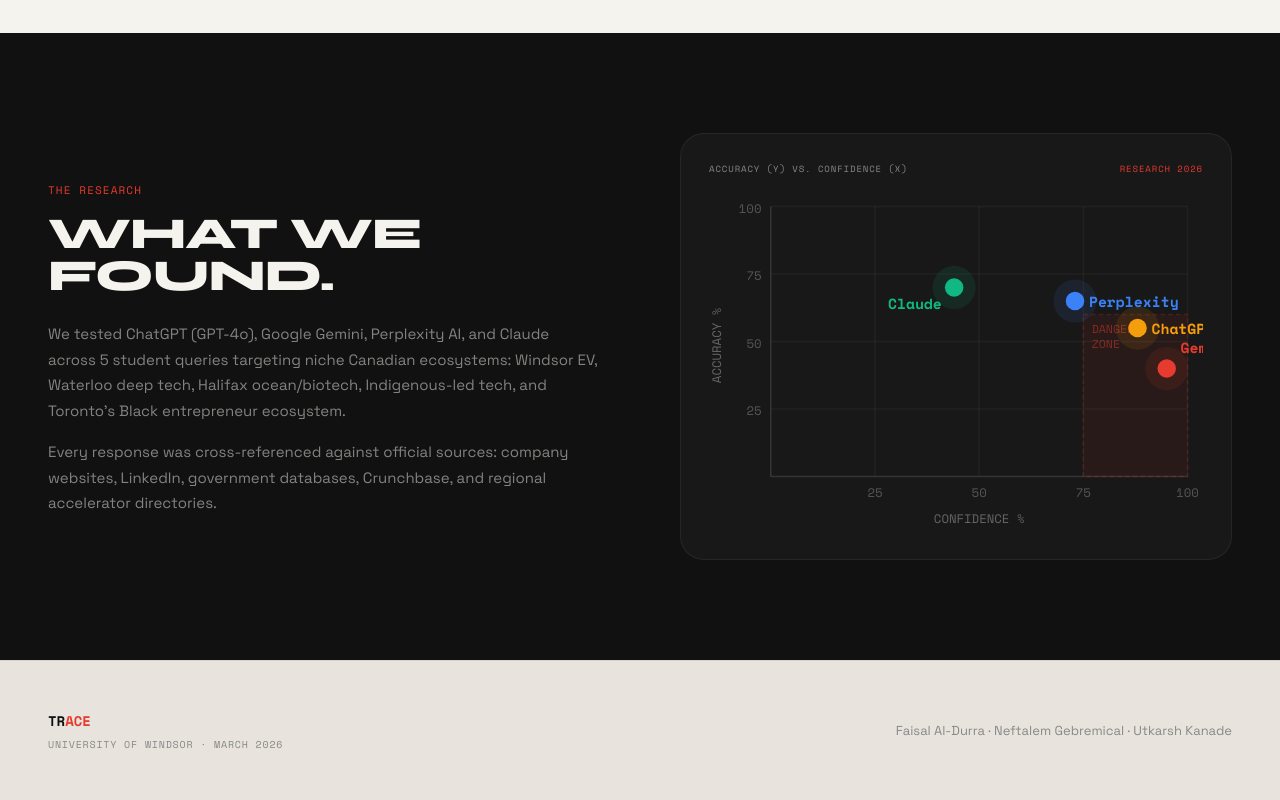
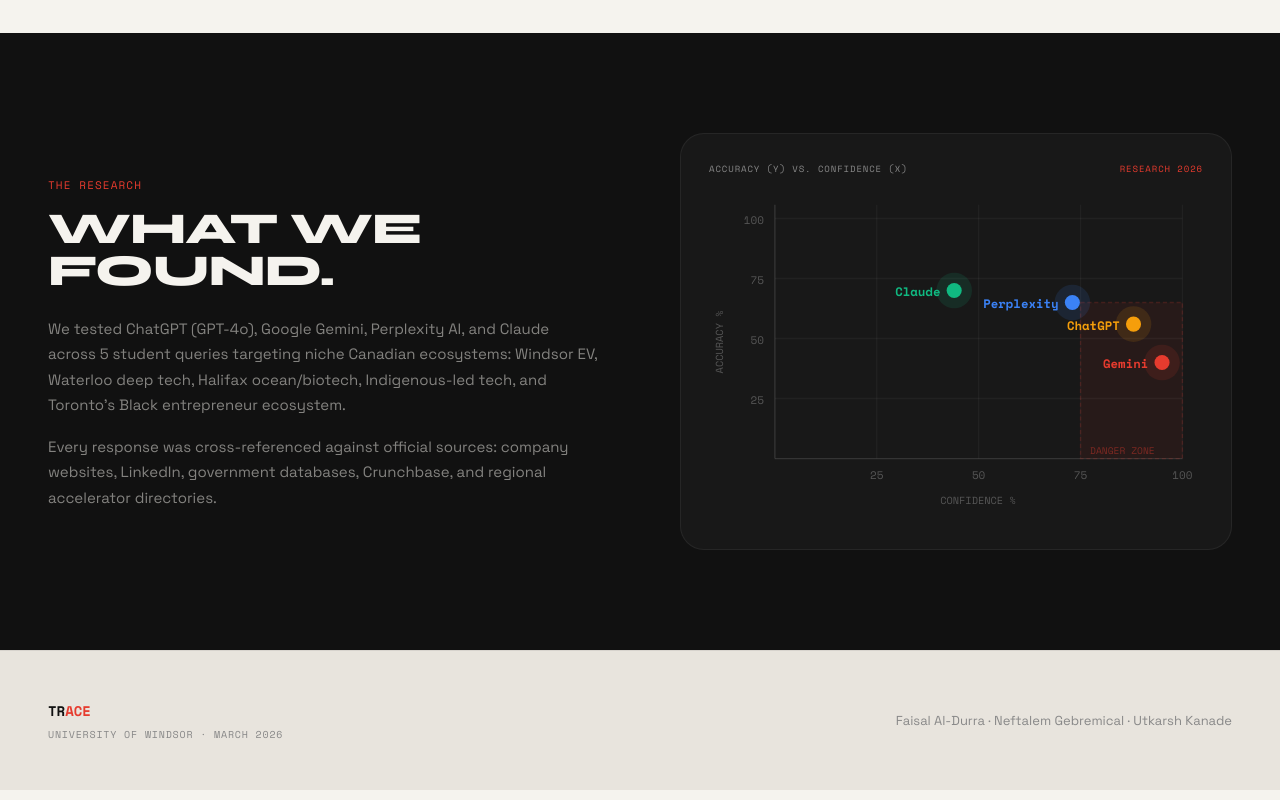
Before and after one commit to NeftalemMG/Trace, a Next.js app: page / in a window 1280 px wide. Shown: the part 1736-2536 px from the top of the page. Built offline with nearby package versions, Linux system fonts and the light colour scheme.

Commit message:
Scatter plot somewhat better.

```diff
--- a/src/pages/index.tsx
+++ b/src/pages/index.tsx
@@ -6,11 +6,11 @@
 const TELEMETRY_MSGS = [
   '> Scanning Windsor EV ecosystem...',
   '> GPT-4o fabricated "Direct Energy EV Windsor" — GHOST DETECTED',
-  '> Gemini confidence: 95% | Accuracy: 40% — DANGER ZONE',
+  '> Gemini confidence: 95% | Accuracy: 40% - DANGER ZONE',
   '> Indigenous tech visibility score: 28/100',
   '> Hallucination pattern: fabricated_entity [CSMC, Waterloo]',
   '> Cross-referencing canada.ca database...',
-  '> Turtle Island Technology — no verifiable entry found',
+  '> Turtle Island Technology - no verifiable entry found',
   '> Black founder query: attribution error detected',
   '> Perplexity: correctly identified COVE, BFN, Animikii',
   '> Equity gap: 54pt between Indigenous vs urban orgs',
@@ -269,48 +269,45 @@
                   <span>Accuracy (Y) vs. Confidence (X)</span>
                   <span style={{ color: '#E63B2E' }}>Research 2026</span>
                 </div>
-                <svg viewBox="0 0 320 220" style={{ width: '100%' }}>
+                <svg viewBox="0 0 360 240" style={{ width: '100%' }}>
                   {/* Axis lines */}
-                  <line x1="40" y1="10" x2="40" y2="185" stroke="rgba(255,255,255,0.12)" strokeWidth="1"/>
-                  <line x1="40" y1="185" x2="310" y2="185" stroke="rgba(255,255,255,0.12)" strokeWidth="1"/>
-                  {/* Grid lines */}
+                  <line x1="48" y1="10" x2="48" y2="195" stroke="rgba(255,255,255,0.12)" strokeWidth="1"/>
+                  <line x1="48" y1="195" x2="345" y2="195" stroke="rgba(255,255,255,0.12)" strokeWidth="1"/>
+                  {/* Grid + tick labels */}
                   {[25,50,75,100].map(v => (
                     <g key={v}>
-                      <line x1="40" y1={185 - (v/100)*175} x2="310" y2={185 - (v/100)*175} stroke="rgba(255,255,255,0.04)" strokeWidth="1"/>
-                      <text x="34" y={185 - (v/100)*175 + 4} fill="#555" fontSize="8" fontFamily="Space Mono, monospace" textAnchor="end">{v}</text>
+                      <line x1="48" y1={195 - (v/100)*175} x2="345" y2={195 - (v/100)*175} stroke="rgba(255,255,255,0.04)" strokeWidth="1"/>
+                      <text x="40" y={195 - (v/100)*175 + 4} fill="#555" fontSize="8" fontFamily="Space Mono, monospace" textAnchor="end">{v}</text>
+                      <line x1={48 + (v/100)*297} y1="10" x2={48 + (v/100)*297} y2="195" stroke="rgba(255,255,255,0.04)" strokeWidth="1"/>
+                      <text x={48 + (v/100)*297} y="210" fill="#555" fontSize="8" fontFamily="Space Mono, monospace" textAnchor="middle">{v}</text>
                     </g>
                   ))}
-                  {[25,50,75,100].map(v => (
-                    <g key={v}>
-                      <line x1={40 + (v/100)*270} y1="10" x2={40 + (v/100)*270} y2="185" stroke="rgba(255,255,255,0.04)" strokeWidth="1"/>
-                      <text x={40 + (v/100)*270} y="198" fill="#555" fontSize="8" fontFamily="Space Mono, monospace" textAnchor="middle">{v}</text>
-                    </g>
-                  ))}
-                  {/* Danger zone: high confidence (>75), low accuracy (<60) */}
-                  <rect x={40 + 0.75*270} y={185 - 0.60*175} width={0.25*270} height={0.60*175} fill="rgba(230,59,46,0.07)" stroke="rgba(230,59,46,0.2)" strokeWidth="1" strokeDasharray="3,2"/>
-                  <text x={40 + 0.77*270} y={185 - 0.60*175 + 12} fill="rgba(230,59,46,0.5)" fontSize="7.5" fontFamily="Space Mono, monospace">DANGER</text>
-                  <text x={40 + 0.77*270} y={185 - 0.60*175 + 22} fill="rgba(230,59,46,0.5)" fontSize="7.5" fontFamily="Space Mono, monospace">ZONE</text>
+                  {/* Danger zone box — top right */}
+                  <rect x={48 + 0.75*297} y={195 - 0.65*175} width={0.25*297} height={0.65*175}
+                    fill="rgba(230,59,46,0.07)" stroke="rgba(230,59,46,0.18)" strokeWidth="1" strokeDasharray="3,2"/>
+                  {/* Danger zone label — bottom of the box */}
+                  <text x={48 + 0.76*297 + 4} y={192} fill="rgba(230,59,46,0.45)" fontSize="7" fontFamily="Space Mono, monospace">DANGER ZONE</text>
                   {/* Axis labels */}
-                  <text x="8" y="100" fill="#666" fontSize="8" fontFamily="Space Mono, monospace" transform="rotate(-90 8 100)" textAnchor="middle">ACCURACY %</text>
-                  <text x="175" y="215" fill="#666" fontSize="8" fontFamily="Space Mono, monospace" textAnchor="middle">CONFIDENCE %</text>
-                  {/* Data points — cx = 40 + (confidence/100)*270, cy = 185 - (accuracy/100)*175 */}
+                  <text x="10" y="110" fill="#555" fontSize="7.5" fontFamily="Space Mono, monospace"
+                    transform="rotate(-90 10 110)" textAnchor="middle">ACCURACY %</text>
+                  <text x="196" y="228" fill="#555" fontSize="7.5" fontFamily="Space Mono, monospace" textAnchor="middle">CONFIDENCE %</text>
+                  {/* Points — labels all rendered to the LEFT of each dot */}
                   {[
-                        { name: 'Gemini',     accuracy: 40, confidence: 95, color: '#E63B2E', lx: 10,  ly: 14,  anchor: 'start' },
-                        { name: 'ChatGPT',   accuracy: 55, confidence: 88, color: '#F59E0B', lx: -12, ly: -12, anchor: 'end'   },
-                        { name: 'Perplexity',accuracy: 65, confidence: 73, color: '#3B82F6', lx: -12, ly: -12, anchor: 'end'   },
-                        { name: 'Claude',    accuracy: 70, confidence: 44, color: '#10B981', lx: 10,  ly: -12, anchor: 'start' },
-                    ].map((p) => {
-                    const cx = 40 + (p.confidence / 100) * 270;
-                    const cy = 185 - (p.accuracy / 100) * 175;
-                    // Label above for Gemini/ChatGPT (top-right), below-left for Claude/Perplexity
-                    const labelX = p.name === 'Claude' ? cx - 8 : cx + 9;
-                    const labelY = p.name === 'Gemini' ? cy - 10 : p.name === 'Claude' ? cy + 14 : cy + 4;
-                    const anchor = p.name === 'Claude' ? 'end' : 'start';
+                    { name: 'Gemini',     accuracy: 40, confidence: 95, color: '#E63B2E' },
+                    { name: 'ChatGPT',   accuracy: 56, confidence: 88, color: '#F59E0B' },
+                    { name: 'Perplexity',accuracy: 65, confidence: 73, color: '#3B82F6' },
+                    { name: 'Claude',    accuracy: 70, confidence: 44, color: '#10B981' },
+                  ].map((p) => {
+                    const cx = 48 + (p.confidence / 100) * 297;
+                    const cy = 195 - (p.accuracy / 100) * 175;
                     return (
                       <g key={p.name}>
-                        <circle cx={cx} cy={cy} r="14" fill={p.color} opacity="0.1" />
-                        <circle cx={cx} cy={cy} r="6" fill={p.color} />
-                        <text x={labelX} y={labelY} fill={p.color} fontSize="9.5" fontFamily="Space Mono, monospace" fontWeight="700" textAnchor={anchor}>{p.name}</text>
+                        <circle cx={cx} cy={cy} r="13" fill={p.color} opacity="0.12" />
+                        <circle cx={cx} cy={cy} r="5.5" fill={p.color} />
+                        <text x={cx - 10} y={cy + 4} fill={p.color} fontSize="9"
+                          fontFamily="Space Mono, monospace" fontWeight="700" textAnchor="end">
+                          {p.name}
+                        </text>
                       </g>
                     );
                   })}
```
